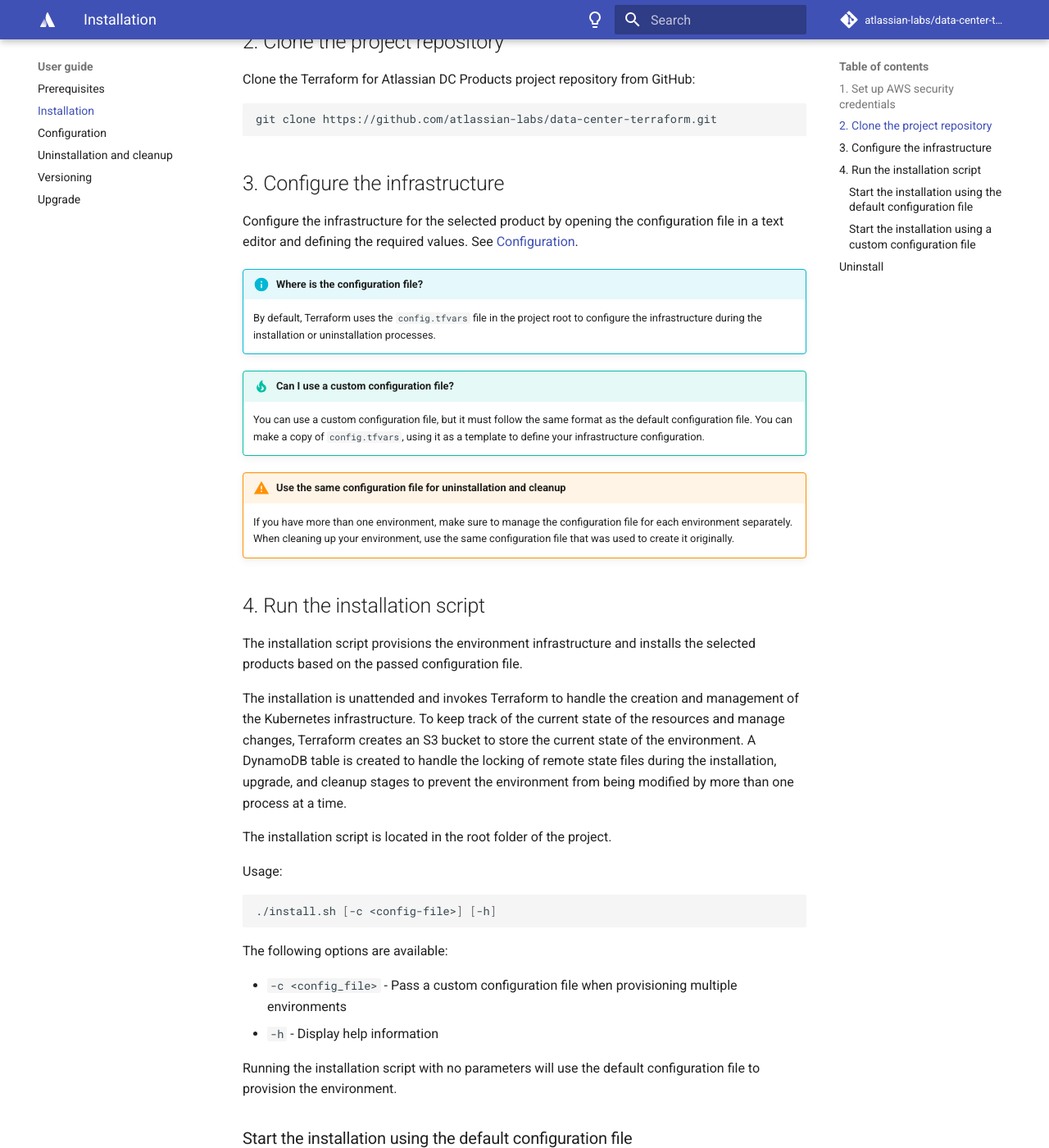
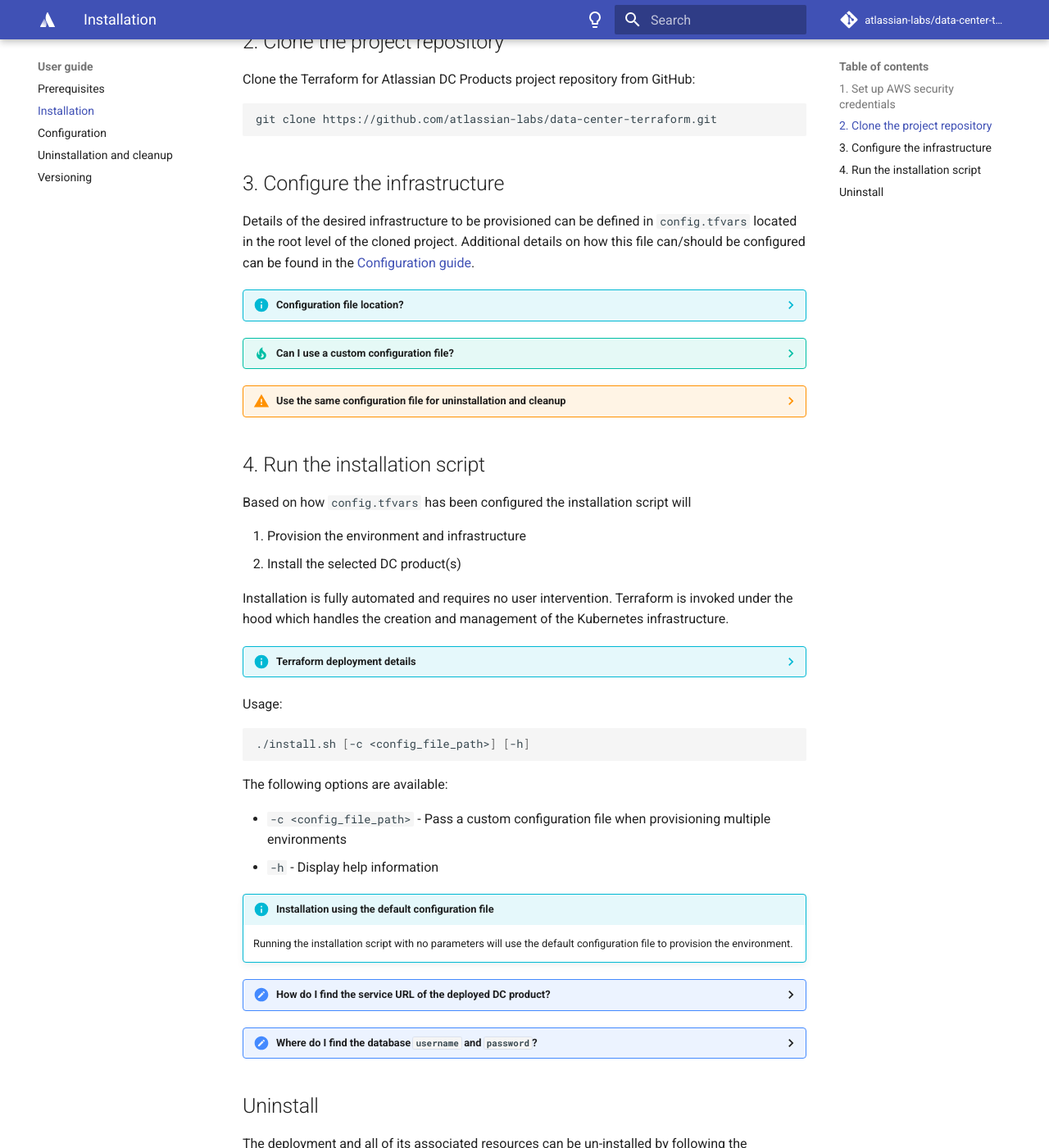
Before and after one commit to atlassian-labs/data-center-terraform, an MkDocs documentation site: the page built from docs/docs/userguide/INSTALLATION.md, in a window 1280 px wide and 1400 px high, scrolled down 655 px. Shown: the whole window at 82% size. Built offline with MkDocs 1.6.1 and Material for MkDocs 9.7.7, drawn with Linux system fonts in a browser that asks for light colours; comment, search, counter and statistics services are not loaded; some of the changed text lies outside the part shown.

Commit message:
Updates to documentation

````diff
--- a/docs/docs/development/HOW_ADD_PRODUCT.md
+++ /dev/null
@@ -1 +0,0 @@
-# How to add products
--- a/docs/docs/development/HOW_TO_START.md
+++ b/docs/docs/development/HOW_TO_START.md
@@ -2,83 +2,49 @@
 
 Here's how to get started with contributing to the [Data Center Terraform](https://github.com/atlassian-labs/data-center-terraform) project.
 
-## Requirements
+## Dev environment
 
-Make sure that your development environment is configured with the following tools:
+See the [Prerequisites guide](../../userguide/PREREQUISITES/) for instructions on the CLI tools that should be installed prior to making changes to this project.
 
-1. [Terraform](#terraform)
-2. [Helm v3.3 or later](#helm)
-3. [AWS CLI](#aws-cli)
+### Go
 
-### Terraform
+[Go](https://go.dev/){.external} is used extensively for testing this project as such it needs to be installed. Check if Go is already installed by running the following command:
 
-This project uses Terraform to create and manage the Atlassian Data Center infrastructure on AWS for use with supported Data Center products.
+ ```shell
+ go version
+ ```
 
-1. Check if Terraform is already installed by running the following command:
+If Go is not installed, install it by following the [official instructions](https://golang.org/doc/install).
 
-    ```shell
-    terraform version
-    ```
+### Pre-commit hook
 
-2. If Terraform is not installed, install it by following the [official instructions](https://learn.hashicorp.com/tutorials/terraform/install-cli).
+Configure [pre-commit](https://git-scm.com/book/en/v2/Customizing-Git-Git-Hooks){.external} hook and [TFLint](https://github.com/terraform-linters/tflint){.external} to maintain quality and consistency of the Terraform scripts.
 
-### Helm
-
-Make sure that Helm v3.3 or later is installed on your machine.
-
-1. Check if Helm v3.3 or later is already installed by running the following command:
-
-    ```shell
-    helm version --short
-    ```
-
-3. If Helm is not installed or you're running a version lower than 3.3, install Helm by following the [official instructions](https://helm.sh/docs/intro/install/){.external}.
-
-### AWS CLI
-
-We recommend using AWS CLI version 2.
-
-1. Check if AWS CLI version 2 is already installed by running the following command:
-
-    ```shell
-    aws --version
-    ```
-
-2. If the AWS CLI is not installed or you're running version 1, install AWS CLI version 2 by following the [official instructions](https://docs.aws.amazon.com/cli/latest/userguide/getting-started-install.html){.external}.
-
-## Clone the project repository
-
-Clone the [Data Center Terraform](https://github.com/atlassian-labs/data-center-terraform) repository locally:
+Install [pre-commit](https://pre-commit.com/).
 
 ```shell
-git clone git@github.com:atlassian-labs/data-center-terraform.git && cd data-center-terraform
+brew install pre-commit
 ```
 
-## GitHub pre-commit hook
+In a terminal, change the directory to the repository root and run `pre-commit install`. Now install [TFLint](https://github.com/terraform-linters/tflint).
 
-Configure pre-commit and TFLint to maintain good quality of the committed Terraform code.
+```shell
+brew install tflint
+```
 
-1. Install [pre-commit](https://pre-commit.com/).
 
-    For example: `brew install pre-commit`
+Add the following content to `.tflint.hcl`:
 
-2. In a terminal, change the directory to the repository root and run `pre-commit install`.
-3. Install [TFLint](https://github.com/terraform-linters/tflint).
+```hcl
+plugin "aws" {
+  enabled = true
+  version = "0.5.0"
+  source  = "github.com/terraform-linters/tflint-ruleset-aws"
+}
+```
 
-    For example: `brew install tflint`
+Initialize TFLint:
 
-5. Add the following content to `.tflint.hcl`:
-
-    ```hcl
-    plugin "aws" {
-        enabled = true
-        version = "0.5.0"
-        source  = "github.com/terraform-linters/tflint-ruleset-aws"
-    }
-    ```
-
-6. Initialize TFLint:
-
-    ```shell
-    tflint --init
-    ```
+```shell
+tflint --init
+```
--- a/docs/docs/development/HOW_TO_TEST.md
+++ b/docs/docs/development/HOW_TO_TEST.md
@@ -25,42 +25,9 @@
 !!! warning "The `bamboo_test.go` file will only test resource creation and validation"
     To test the destruction, run `cleanup_test.go`.
 
-
 ## Requirements
 
-The repo uses [Terratest](https://github.com/gruntwork-io/terratest) to run the tests.
-
-Make sure that your testing environment is correctly configured:
-
-### Installing Terraform
-
-1. Check if Terraform is already installed by running the following command:
-
-    ```shell
-    terraform version
-    ```
-
-2. If Terraform is not installed, install it by following the [official instructions](https://learn.hashicorp.com/tutorials/terraform/install-cli).
-
-### Installing Go
-
-1. Check if Go is already installed by running the following command:
-
-    ```shell
-    go version
-    ```
-
-2. If Go is not installed, install it by following the [official instructions](https://golang.org/doc/install).
-
-### Installing AWS CLI
-
-We recommend using AWS CLI version 2.
-
-1. Check if AWS CLI version 2 is already installed by running the following command:
-    ```shell
-    aws --version
-    ```
-2. If the AWS CLI is not installed or you're running version 1, install AWS CLI version 2 by following the [official instructions](https://docs.aws.amazon.com/cli/latest/userguide/getting-started-install.html){.external}.
+See the [How to start development guide](HOW_TO_START.md) for details on how your environment should be setup prior to running tests. The repo also uses [Terratest](https://github.com/gruntwork-io/terratest) to run the tests.
 
 ### Setting up AWS security credentials
 
--- a/docs/docs/userguide/INSTALLATION.md
+++ b/docs/docs/userguide/INSTALLATION.md
@@ -23,59 +23,52 @@
 
 ## 3. Configure the infrastructure
 
-Configure the infrastructure for the selected product by opening the configuration file in a text editor and defining the required values. See [Configuration](CONFIGURATION.md).
+Details of the desired infrastructure to be provisioned can be defined in `config.tfvars` located in the root level of the cloned project. Additional details on how this file can/should be configured can be found in the [Configuration guide](CONFIGURATION.md).
 
-!!! info "Where is the configuration file?"
-    By default, Terraform uses the `config.tfvars` file in the project root to configure the infrastructure during the installation or uninstallation processes.
+??? info "Configuration file location?"
+    By default, Terraform uses `config.tfvars` located in the root level of the project.
 
-!!! tip "Can I use a custom configuration file?"
-    You can use a custom configuration file, but it must follow the same format as the default configuration file. You can make a copy of `config.tfvars`, using it as a template to define your infrastructure configuration.
+??? tip "Can I use a custom configuration file?"
+    You can use a custom configuration file, but it must follow the same format as the default configuration file. You can make a copy of `config.tfvars` and use it as a basis for defining your own infrastructure configuration.
 
-!!! Warning "Use the same configuration file for uninstallation and cleanup"
+??? Warning "Use the same configuration file for uninstallation and cleanup"
     If you have more than one environment, make sure to manage the configuration file for each environment separately. When cleaning up your environment, use the same configuration file that was used to create it originally.
 
 ## 4. Run the installation script
 
-The installation script provisions the environment infrastructure and installs the selected products based on the passed configuration file.
+Based on how `config.tfvars` has been configured the installation script will
 
-The installation is unattended and invokes Terraform to handle the creation and management of the Kubernetes infrastructure. To keep track of the current state of the resources and manage changes, Terraform creates an S3 bucket to store the current state of the environment. A DynamoDB table is created to handle the locking of remote state files during the installation, upgrade, and cleanup stages to prevent the environment from being modified by more than one process at a time.
+1. Provision the environment and infrastructure
+2. Install the selected DC product(s)
 
-The installation script is located in the root folder of the project.
+Installation is fully automated and requires no user intervention. Terraform is invoked under the hood which handles the creation and management of the Kubernetes infrastructure.
+
+
+??? info "Terraform deployment details"
+    To keep track of the current state of the resources and manage changes, Terraform creates an [AWS S3 bucket](https://aws.amazon.com/s3/){.external} to store the current state of the environment. An [AWS DynamoDB](https://aws.amazon.com/dynamodb/) table is created to handle the locking of remote state files during the installation, upgrade, and cleanup stages to prevent the environment from being modified by more than one process at a time.
+
+    The installation script, `install.sh`, is located in the root folder of the project.
 
 Usage:
 
 ```shell
-./install.sh [-c <config-file>] [-h]
+./install.sh [-c <config_file_path>] [-h]
 ```
 
 The following options are available:
 
-- `-c <config_file>` - Pass a custom configuration file when provisioning multiple environments
+- `-c <config_file_path>` - Pass a custom configuration file when provisioning multiple environments
 - `-h` - Display help information
 
-Running the installation script with no parameters will use the default configuration file to provision the environment.
+!!!info "Installation using the default configuration file"
 
-### Start the installation using the default configuration file
+    Running the installation script with no parameters will use the default configuration file to provision the environment.
 
-To provision the infrastructure using the default `config.tfvars` file, run:
+??? help "How do I find the service URL of the deployed DC product?"
+    When the installation process finishes successfully detailed information about the infrastructure is printed to `STDOUT`, this includes the service `URL` that can be used to launch the product in the browser.
 
-```shell
-./install.sh
-```
-
-### Start the installation using a custom configuration file
-
-If you want to use a custom configuration file to handle more than one environment, run:
-
-```shell
-./install.sh -c <config_file_path>
-```
-
-!!! help "How to run the product after installation?"
-    When the installation process finishes successfully, you can find some detailed information about the infrastructure in the console, including the product URL that you can follow to launch the product in the browser.
-
-!!! help "Where do I find the database username and password?"
-    The database master username and password for each product are generated by Terraform and saved in a Kubernetes secret in the product namespace.
+??? help "Where do I find the database `username` and `password`?"
+    The database master `username` and `password` for each product is dynamically generated by Terraform and saved in a [Kubernetes secret](https://kubernetes.io/docs/concepts/configuration/secret/){.external} within the product `namespace`.
 
     To access the database username and password, run the following commands:
     ```
--- a/docs/docs/userguide/UPGRADE.md
+++ /dev/null
@@ -1 +0,0 @@
-# Upgrade
````
Also changed, not shown: other parts of docs/docs/development/HOW_TO_TEST.md (+3 -3 lines), docs/docs/userguide/CLEANUP.md (+1 -1 lines), docs/docs/userguide/CONFIGURATION.md (+13 -16 lines), docs/docs/development/.pages, docs/docs/userguide/.pages.
